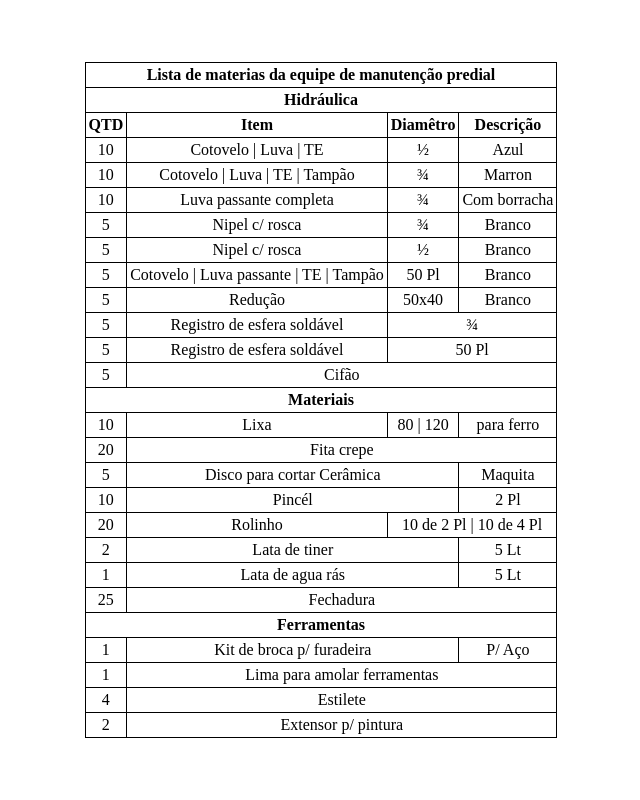
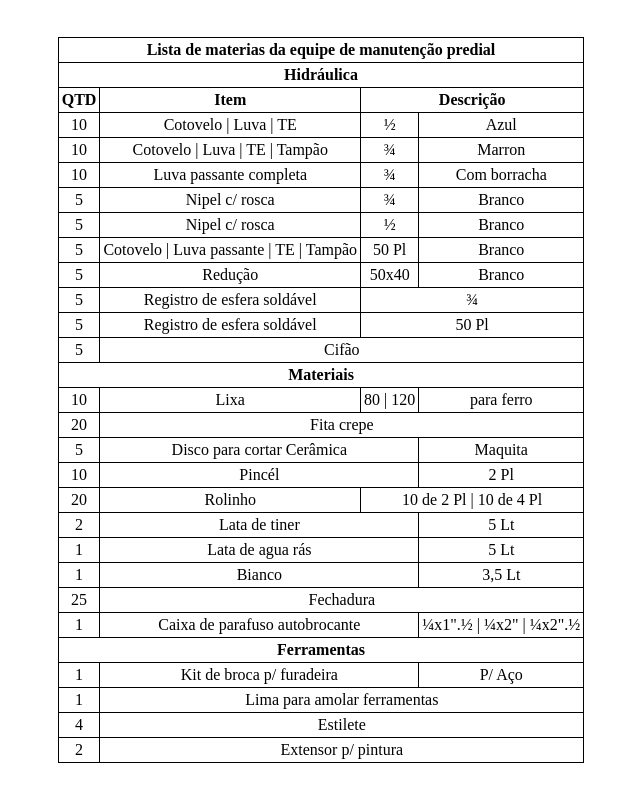
Before and after one commit to SansaoYago/Lista-Ferramentas-Materias, a plain HTML site: page index.html in a window 1280 px wide. Shown: the whole page, without its empty margins (319-959 px from the left). Drawn offline with Linux system fonts and the light colour scheme.

Commit message:
Update index.html

```diff
--- a/index.html
+++ b/index.html
@@ -45,8 +45,7 @@
             <tr>
                 <th>QTD</th>
                 <th>Item</th>
-                <th>Diamêtro</th>
-                <th>Descrição</th>
+                <th colspan="2">Descrição</th>
             </tr>
             <tr>
                 <td>
@@ -147,8 +146,18 @@
                 <td>5 Lt</td>
             </tr>
             <tr>
+                <td>1</td>
+                <td colspan="2">Bianco</td>
+                <td>3,5 Lt</td>
+            </tr>
+            <tr>
                 <td>25</td>
                 <td colspan="3">Fechadura</td>
+            </tr>
+            <tr>
+                <td>1</td>
+                <td colspan="2">Caixa de parafuso autobrocante</td>
+                <td>¼x1".½ | ¼x2" | ¼x2".½ </td>
             </tr>
             <tr>
                 <th colspan="4">Ferramentas</th>
```
